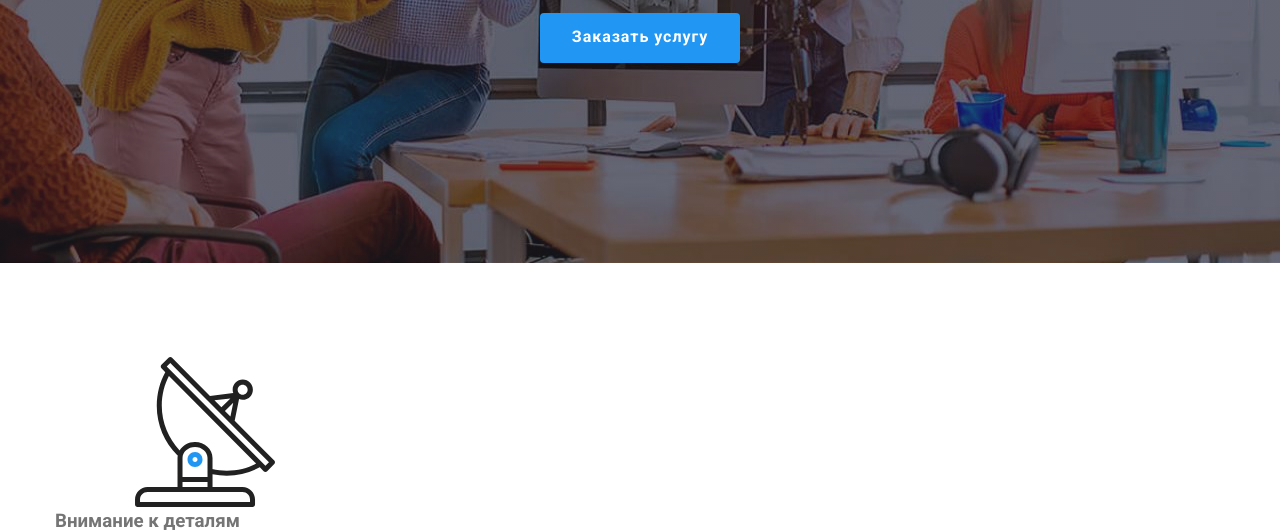
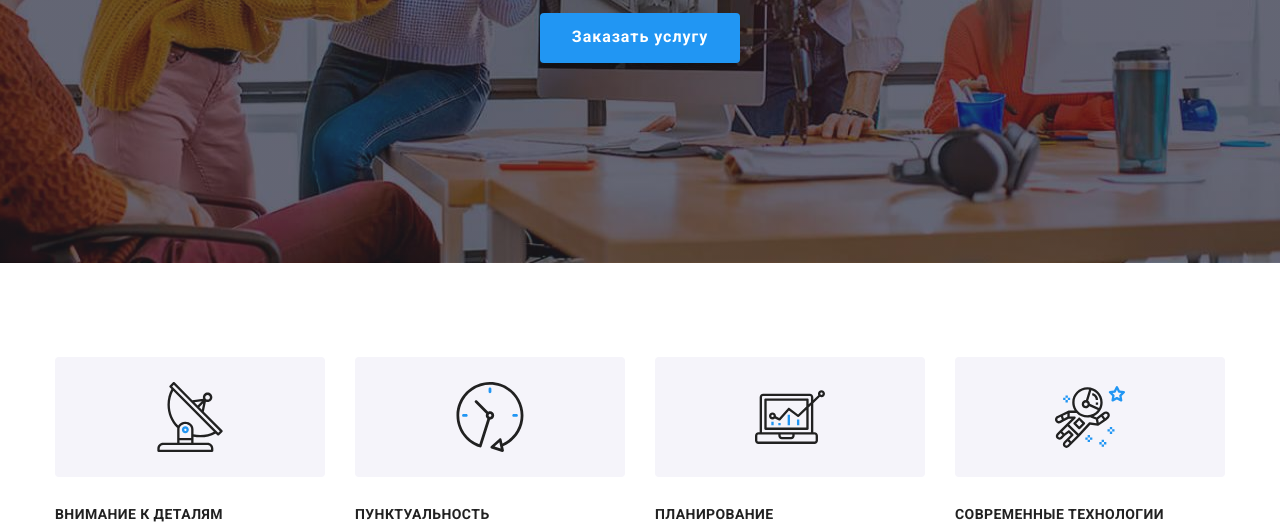
Before and after one commit to VasylArtymovych/goit-markup-hw-06, a plain HTML site: page index.html in a window 1280 px wide. Shown: the part 418-948 px from the top of the page. Drawn offline with nearby package versions, Linux system fonts and the light colour scheme.

Commit message:
added-Our Qualities(

```diff
--- a/css/styles.css
+++ b/css/styles.css
@@ -209,6 +209,44 @@ ul {
 
 .hero-button {
   margin: 30px auto 0px;
+}
+
+/* .......................Our Qualities........................... */
+
+.qualities-list {
+  display: flex;
+}
+
+.qualities-item {
+  width: 270px;
+}
+.qualities-item:not(:last-child) {
+  margin-right: 30px;
+}
+
+.qualities-img {
+  display: flex;
+  justify-content: center;
+  align-items: center;
+  width: 270px;
+  height: 120px;
+  margin-bottom: 30px;
+  border-radius: 4px;
+  background-color: #f5f4fa;
+}
+.qualities-icon {
+  width: 70px;
+  height: 70px;
+}
+
+.qualities-second-title {
+  margin-bottom: 10px;
+  font-weight: 700;
+  font-size: 14px;
+  line-height: 1.14;
+  letter-spacing: 0.03em;
+  text-transform: uppercase;
+  color: var(--title-text-color);
 }
 
 .qualities-text {
```
